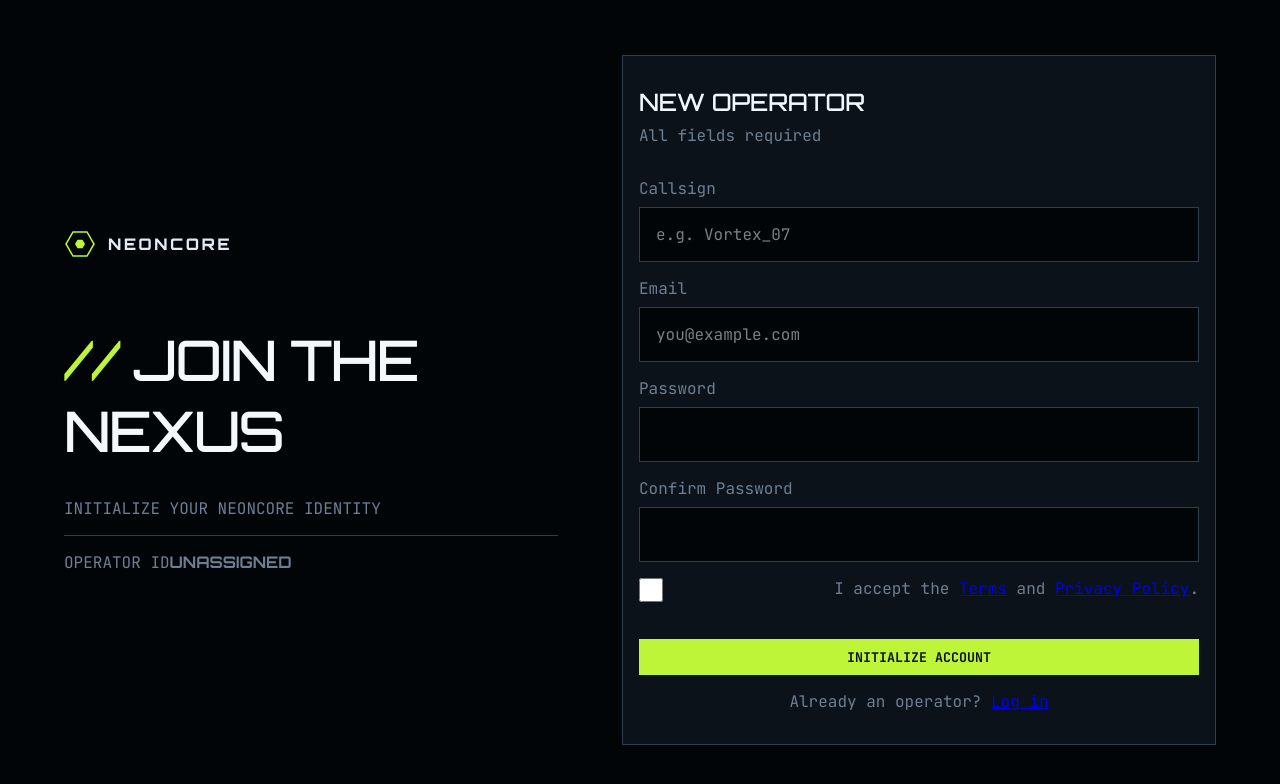
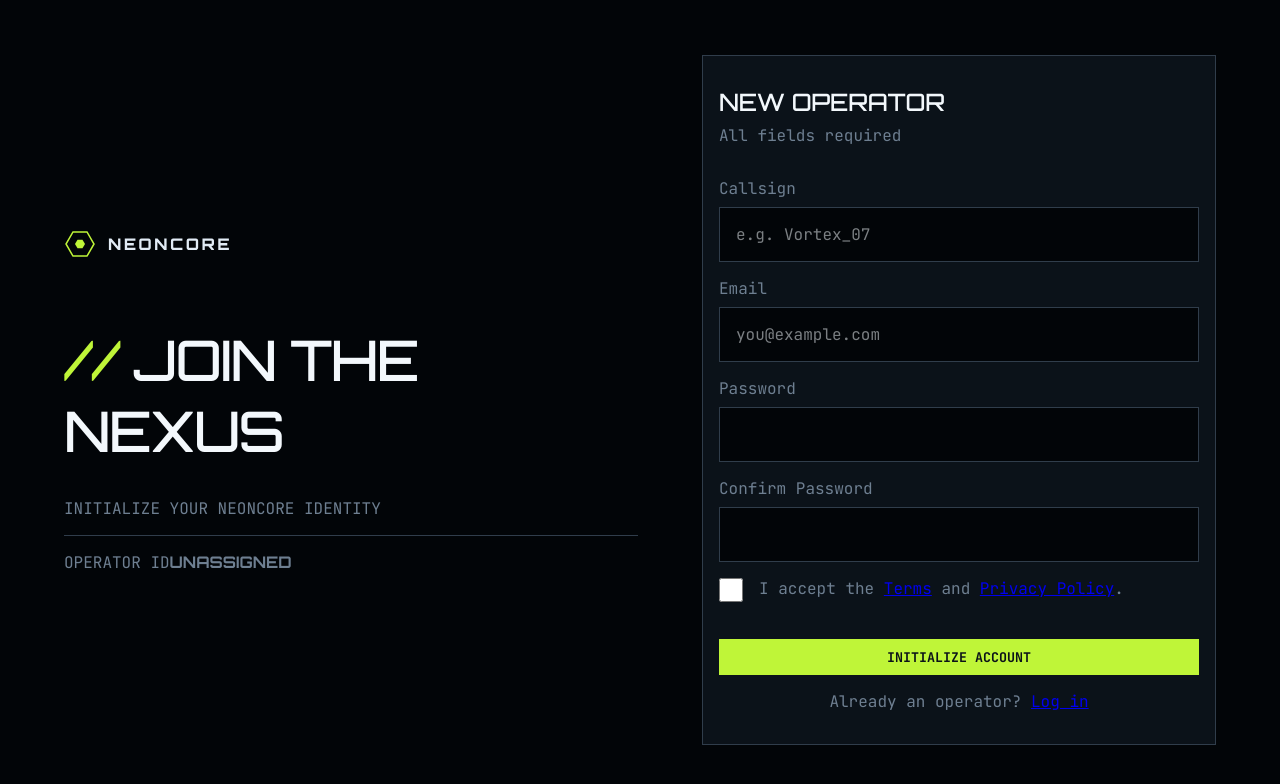
Before and after one commit to jkaps9/gamer-sign-up-form, a React (Vite) app: page / in a window 1280 px wide. Shown: the top 784 px of the page. Built offline with nearby package versions, Linux system fonts and the light colour scheme.

Commit message:
fix(Forms): update input group layout to use flexbox for better alignment and spacing

```diff
--- a/src/styles/Forms.module.css
+++ b/src/styles/Forms.module.css
@@ -7,6 +7,11 @@
   gap: 2rem;
   overflow-x: hidden;
   padding: 2rem 1rem;
+
+  @media (min-width: 48rem) {
+    max-width: 30rem;
+    width: 75vw;
+  }
 }
 
 .section {
@@ -96,25 +101,16 @@ button {
 
 .inputGroup:has(input[type="checkbox"]) {
   column-gap: 1rem;
+  display: flex;
+  flex-direction: row-reverse;
+  flex-wrap: wrap;
+  justify-content: space-between;
 
-  display: grid;
-  grid-template-columns: 1fr auto;
-
-  input {
-    grid-column: 1;
-    grid-row: 1;
-  }
   label {
-    grid-column: 2;
+    flex: 1;
   }
   div {
     grid-column: 1 / -1;
+    flex-basis: 100%;
   }
 }
-
-@media (min-width: 48rem) {
-  .form {
-    max-width: 35rem;
-    width: 75vw;
-  }
-}
```
